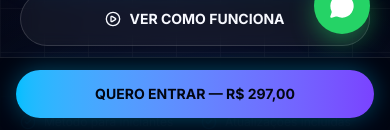
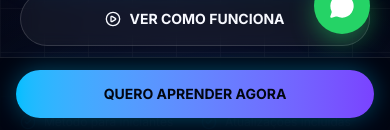
Before and after one commit to pedrolucascunha54-ctrl/Academia-Landing-Page, a React (Vite) app: page / in a window 390 px wide. Shown: the part 714-844 px from the top of the page. Built offline with nearby package versions, Linux system fonts and the light colour scheme.

Commit message:
Update mobile CTA copy and course price
Mobile sticky button now reads "QUERO APRENDER AGORA" without the
price, and the promo price is updated to R$ 137,00.

```diff
--- a/src/components/MobileStickyCTA.tsx
+++ b/src/components/MobileStickyCTA.tsx
@@ -1,4 +1,4 @@
-import { CHECKOUT_URL, PRICE_PROMO } from "../lib/config";
+import { CHECKOUT_URL } from "../lib/config";
 
 export default function MobileStickyCTA() {
   return (
@@ -7,7 +7,7 @@ export default function MobileStickyCTA() {
         href={CHECKOUT_URL}
         className="flex w-full items-center justify-center gap-2 rounded-full bg-gradient-to-r from-neon to-violet px-5 py-3.5 text-sm font-bold text-[#020611] shadow-[0_0_25px_rgba(0,191,255,0.35)]"
       >
-        QUERO ENTRAR — {PRICE_PROMO}
+        QUERO APRENDER AGORA
       </a>
     </div>
   );
--- a/src/lib/config.ts
+++ b/src/lib/config.ts
@@ -10,5 +10,5 @@ export const WHATSAPP_URL = `https://wa.me/${WHATSAPP_NUMBER}?text=${encodeURICo
 )}`;
 
 export const PRICE_ORIGINAL = "R$ 997";
-export const PRICE_PROMO = "R$ 297,00";
-export const PRICE_INSTALLMENTS = "ou 12x de R$ 29,70";
+export const PRICE_PROMO = "R$ 137,00";
+export const PRICE_INSTALLMENTS = "ou 12x de R$ 11,42";
```
